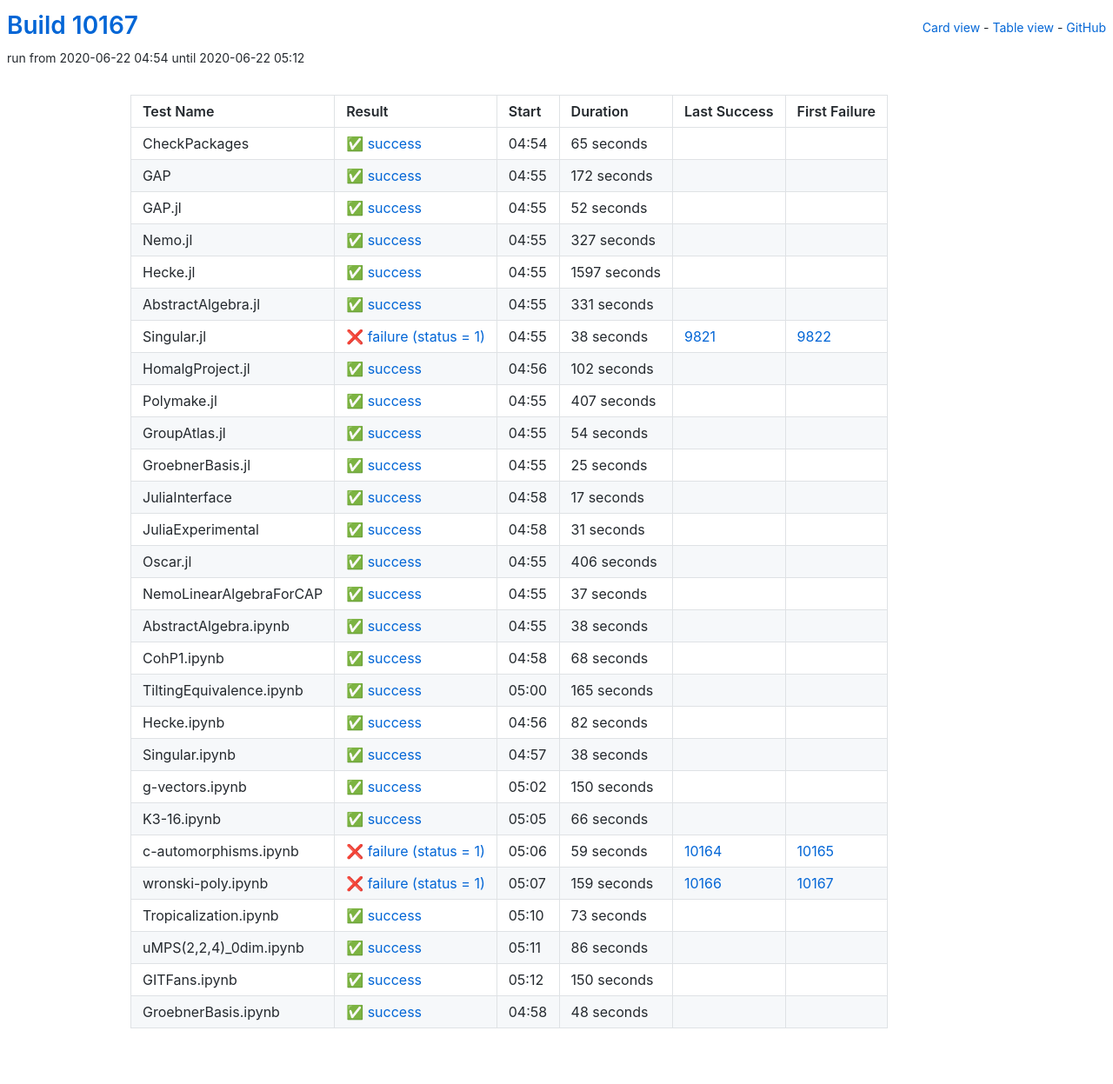
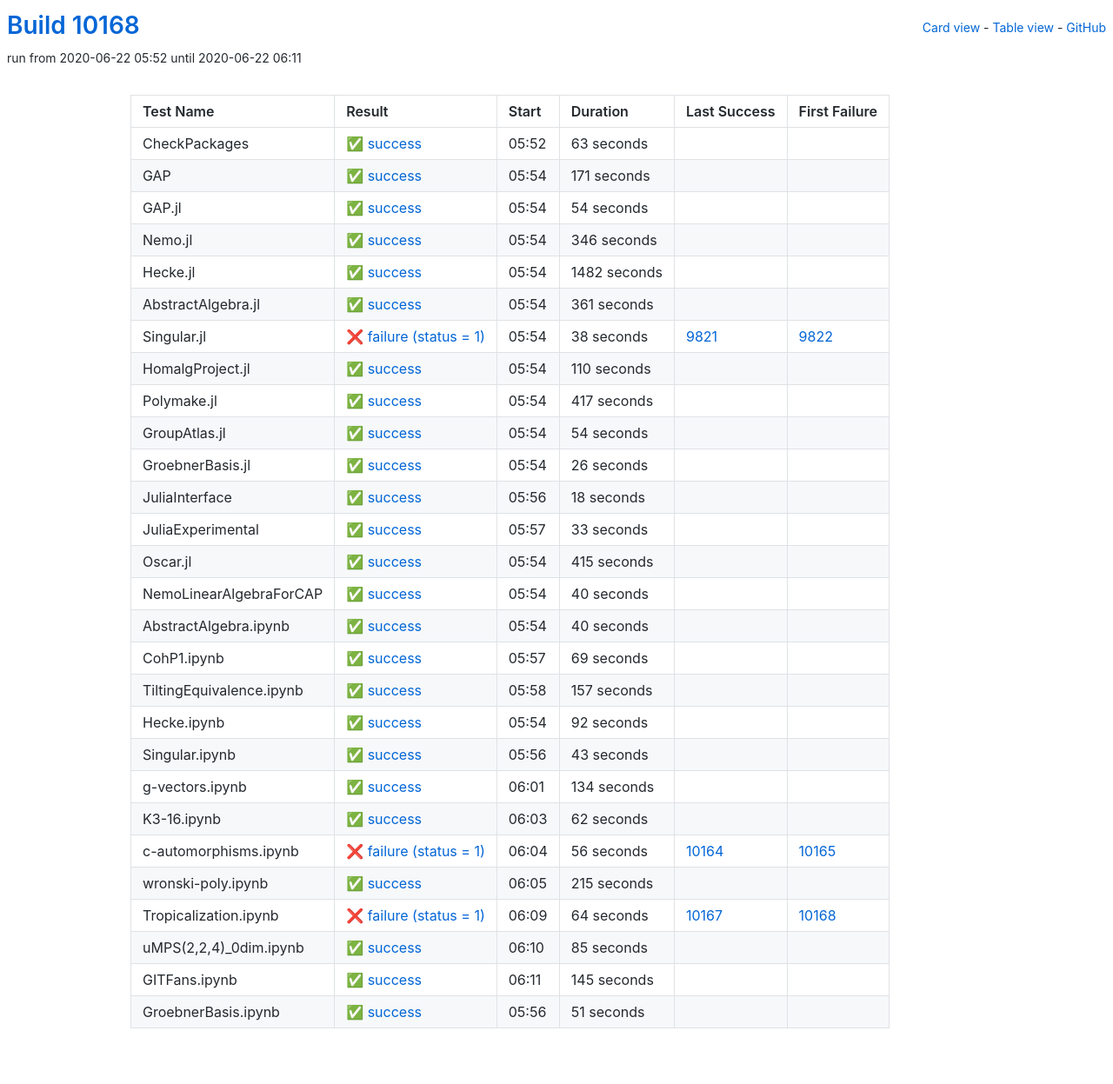
Before and after one commit to oscar-system/oscar-ci-status, a Jekyll site: the page built from table.html, in a window 1280 px wide. Shown: the whole page at 87% size. Built offline with Jekyll 4.4.1, drawn with Linux system fonts in a browser that asks for light colours.

Commit message:
Build #10168

```diff
--- a/_data/ci.yml
+++ b/_data/ci.yml
@@ -1,6 +1,6 @@
 ---
-build: 10167
-build_url: https://oscarci.mathematik.uni-kl.de/job/oscar/10167/
+build: 10168
+build_url: https://oscarci.mathematik.uni-kl.de/job/oscar/10168/
 job: oscar
 organization: oscar-system
 repo: oscar-ci-status
@@ -8,80 +8,80 @@
 tests:
 - name: CheckPackages
   id: checkpackages
-  log: https://oscarci.mathematik.uni-kl.de/job/oscar/10167/artifact/logs/build-10167/CheckPackages.log
-  start: 2020-06-22 04:54
+  log: https://oscarci.mathematik.uni-kl.de/job/oscar/10168/artifact/logs/build-10168/CheckPackages.log
+  start: 2020-06-22 05:52
   success: true
   exitcode: 0
   status: success
-  duration: 65
+  duration: 63
   last_success: false
   last_success_url:
   first_failure: false
   first_failure_url:
 - name: GAP
   id: gap
-  log: https://oscarci.mathematik.uni-kl.de/job/oscar/10167/artifact/logs/build-10167/GAP.log
-  start: 2020-06-22 04:55
+  log: https://oscarci.mathematik.uni-kl.de/job/oscar/10168/artifact/logs/build-10168/GAP.log
+  start: 2020-06-22 05:54
   success: true
   exitcode: 0
   status: success
-  duration: 172
+  duration: 171
   last_success: false
   last_success_url:
   first_failure: false
   first_failure_url:
 - name: GAP.jl
   id: gap-jl
-  log: https://oscarci.mathematik.uni-kl.de/job/oscar/10167/artifact/logs/build-10167/GAP.jl.log
-  start: 2020-06-22 04:55
+  log: https://oscarci.mathematik.uni-kl.de/job/oscar/10168/artifact/logs/build-10168/GAP.jl.log
+  start: 2020-06-22 05:54
   success: true
   exitcode: 0
   status: success
-  duration: 52
+  duration: 54
   last_success: false
   last_success_url:
   first_failure: false
   first_failure_url:
 - name: Nemo.jl
   id: nemo-jl
-  log: https://oscarci.mathematik.uni-kl.de/job/oscar/10167/artifact/logs/build-10167/Nemo.jl.log
-  start: 2020-06-22 04:55
+  log: https://oscarci.mathematik.uni-kl.de/job/oscar/10168/artifact/logs/build-10168/Nemo.jl.log
+  start: 2020-06-22 05:54
   success: true
   exitcode: 0
   status: success
-  duration: 327
+  duration: 346
   last_success: false
   last_success_url:
   first_failure: false
   first_failure_url:
 - name: Hecke.jl
   id: hecke-jl
-  log: https://oscarci.mathematik.uni-kl.de/job/oscar/10167/artifact/logs/build-10167/Hecke.jl.log
-  start: 2020-06-22 04:55
+  log: https://oscarci.mathematik.uni-kl.de/job/oscar/10168/artifact/logs/build-10168/Hecke.jl.log
+  start: 2020-06-22 05:54
   success: true
   exitcode: 0
   status: success
-  duration: 1597
+  duration: 1482
   last_success: false
   last_success_url:
   first_failure: false
   first_failure_url:
 - name: AbstractAlgebra.jl
   id: abstractalgebra-jl
-  log: https://oscarci.mathematik.uni-kl.de/job/oscar/10167/artifact/logs/build-10167/AbstractAlgebra.jl.log
-  start: 2020-06-22 04:55
+  log: https://oscarci.mathematik.uni-kl.de/job/oscar/10168/artifact/logs/build-10168/AbstractAlgebra.jl.log
+  start: 2020-06-22 05:54
   success: true
   exitcode: 0
   status: success
-  duration: 331
+  duration: 361
   last_success: false
   last_success_url:
   first_failure: false
   first_failure_url:
 - name: Singular.jl
   id: singular-jl
-  log: https://oscarci.mathematik.uni-kl.de/job/oscar/10167/artifact/logs/build-10167/Singular.jl.log
-  start: 2020-06-22 04:55
+  log: https://oscarci.mathematik.uni-kl.de/job/oscar/10168/artifact/logs/build-10168/Singular.jl.log
+  start: 2020-06-22 05:54
   success: false
   exitcode: 1
   status: failure
@@ -92,32 +92,32 @@
   first_failure_url: https://oscarci.mathematik.uni-kl.de/job/oscar/9822/
 - name: HomalgProject.jl
   id: homalgproject-jl
-  log: https://oscarci.mathematik.uni-kl.de/job/oscar/10167/artifact/logs/build-10167/HomalgProject.jl.log
-  start: 2020-06-22 04:56
+  log: https://oscarci.mathematik.uni-kl.de/job/oscar/10168/artifact/logs/build-10168/HomalgProject.jl.log
+  start: 2020-06-22 05:54
   success: true
   exitcode: 0
   status: success
-  duration: 102
+  duration: 110
   last_success: false
   last_success_url:
   first_failure: false
   first_failure_url:
 - name: Polymake.jl
   id: polymake-jl
-  log: https://oscarci.mathematik.uni-kl.de/job/oscar/10167/artifact/logs/build-10167/Polymake.jl.log
-  start: 2020-06-22 04:55
+  log: https://oscarci.mathematik.uni-kl.de/job/oscar/10168/artifact/logs/build-10168/Polymake.jl.log
+  start: 2020-06-22 05:54
   success: true
   exitcode: 0
   status: success
-  duration: 407
+  duration: 417
   last_success: false
   last_success_url:
   first_failure: false
   first_failure_url:
 - name: GroupAtlas.jl
   id: groupatlas-jl
-  log: https://oscarci.mathematik.uni-kl.de/job/oscar/10167/artifact/logs/build-10167/GroupAtlas.jl.log
-  start: 2020-06-22 04:55
+  log: https://oscarci.mathematik.uni-kl.de/job/oscar/10168/artifact/logs/build-10168/GroupAtlas.jl.log
+  start: 2020-06-22 05:54
   success: true
   exitcode: 0
   status: success
@@ -128,216 +128,216 @@
   first_failure_url:
 - name: GroebnerBasis.jl
   id: groebnerbasis-jl
-  log: https://oscarci.mathematik.uni-kl.de/job/oscar/10167/artifact/logs/build-10167/GroebnerBasis.jl.log
-  start: 2020-06-22 04:55
+  log: https://oscarci.mathematik.uni-kl.de/job/oscar/10168/artifact/logs/build-10168/GroebnerBasis.jl.log
+  start: 2020-06-22 05:54
   success: true
   exitcode: 0
   status: success
-  duration: 25
+  duration: 26
   last_success: false
   last_success_url:
   first_failure: false
   first_failure_url:
 - name: JuliaInterface
   id: juliainterface
-  log: https://oscarci.mathematik.uni-kl.de/job/oscar/10167/artifact/logs/build-10167/JuliaInterface.log
-  start: 2020-06-22 04:58
+  log: https://oscarci.mathematik.uni-kl.de/job/oscar/10168/artifact/logs/build-10168/JuliaInterface.log
+  start: 2020-06-22 05:56
   success: true
   exitcode: 0
   status: success
-  duration: 17
+  duration: 18
   last_success: false
   last_success_url:
   first_failure: false
   first_failure_url:
 - name: JuliaExperimental
   id: juliaexperimental
-  log: https://oscarci.mathematik.uni-kl.de/job/oscar/10167/artifact/logs/build-10167/JuliaExperimental.log
-  start: 2020-06-22 04:58
+  log: https://oscarci.mathematik.uni-kl.de/job/oscar/10168/artifact/logs/build-10168/JuliaExperimental.log
+  start: 2020-06-22 05:57
   success: true
   exitcode: 0
   status: success
-  duration: 31
+  duration: 33
   last_success: false
   last_success_url:
   first_failure: false
   first_failure_url:
 - name: Oscar.jl
   id: oscar-jl
-  log: https://oscarci.mathematik.uni-kl.de/job/oscar/10167/artifact/logs/build-10167/Oscar.jl.log
-  start: 2020-06-22 04:55
+  log: https://oscarci.mathematik.uni-kl.de/job/oscar/10168/artifact/logs/build-10168/Oscar.jl.log
+  start: 2020-06-22 05:54
   success: true
   exitcode: 0
   status: success
-  duration: 406
+  duration: 415
   last_success: false
   last_success_url:
   first_failure: false
   first_failure_url:
 - name: NemoLinearAlgebraForCAP
   id: nemolinearalgebraforcap
-  log: https://oscarci.mathematik.uni-kl.de/job/oscar/10167/artifact/logs/build-10167/NemoLinearAlgebraForCAP.log
-  start: 2020-06-22 04:55
+  log: https://oscarci.mathematik.uni-kl.de/job/oscar/10168/artifact/logs/build-10168/NemoLinearAlgebraForCAP.log
+  start: 2020-06-22 05:54
   success: true
   exitcode: 0
   status: success
-  duration: 37
+  duration: 40
   last_success: false
   last_success_url:
   first_failure: false
   first_failure_url:
 - name: AbstractAlgebra.ipynb
   id: abstractalgebra-ipynb
-  log: https://oscarci.mathematik.uni-kl.de/job/oscar/10167/artifact/logs/build-10167/AbstractAlgebra.ipynb.log
-  start: 2020-06-22 04:55
+  log: https://oscarci.mathematik.uni-kl.de/job/oscar/10168/artifact/logs/build-10168/AbstractAlgebra.ipynb.log
+  start: 2020-06-22 05:54
   success: true
   exitcode: 0
   status: success
-  duration: 38
+  duration: 40
   last_success: false
   last_success_url:
   first_failure: false
   first_failure_url:
 - name: CohP1.ipynb
   id: cohp1-ipynb
-  log: https://oscarci.mathematik.uni-kl.de/job/oscar/10167/artifact/logs/build-10167/CohP1.ipynb.log
-  start: 2020-06-22 04:58
+  log: https://oscarci.mathematik.uni-kl.de/job/oscar/10168/artifact/logs/build-10168/CohP1.ipynb.log
+  start: 2020-06-22 05:57
   success: true
   exitcode: 0
   status: success
-  duration: 68
+  duration: 69
   last_success: false
   last_success_url:
   first_failure: false
   first_failure_url:
 - name: TiltingEquivalence.ipynb
   id: tiltingequivalence-ipynb
-  log: https://oscarci.mathematik.uni-kl.de/job/oscar/10167/artifact/logs/build-10167/TiltingEquivalence.ipynb.log
-  start: 2020-06-22 05:00
+  log: https://oscarci.mathematik.uni-kl.de/job/oscar/10168/artifact/logs/build-10168/TiltingEquivalence.ipynb.log
+  start: 2020-06-22 05:58
   success: true
   exitcode: 0
   status: success
-  duration: 165
+  duration: 157
   last_success: false
   last_success_url:
   first_failure: false
   first_failure_url:
 - name: Hecke.ipynb
   id: hecke-ipynb
-  log: https://oscarci.mathematik.uni-kl.de/job/oscar/10167/artifact/logs/build-10167/Hecke.ipynb.log
-  start: 2020-06-22 04:56
+  log: https://oscarci.mathematik.uni-kl.de/job/oscar/10168/artifact/logs/build-10168/Hecke.ipynb.log
+  start: 2020-06-22 05:54
   success: true
   exitcode: 0
   status: success
-  duration: 82
+  duration: 92
   last_success: false
   last_success_url:
   first_failure: false
   first_failure_url:
 - name: Singular.ipynb
   id: singular-ipynb
-  log: https://oscarci.mathematik.uni-kl.de/job/oscar/10167/artifact/logs/build-10167/Singular.ipynb.log
-  start: 2020-06-22 04:57
+  log: https://oscarci.mathematik.uni-kl.de/job/oscar/10168/artifact/logs/build-10168/Singular.ipynb.log
+  start: 2020-06-22 05:56
   success: true
   exitcode: 0
   status: success
-  duration: 38
+  duration: 43
   last_success: false
   last_success_url:
   first_failure: false
   first_failure_url:
 - name: g-vectors.ipynb
   id: g-vectors-ipynb
-  log: https://oscarci.mathematik.uni-kl.de/job/oscar/10167/artifact/logs/build-10167/g-vectors.ipynb.log
-  start: 2020-06-22 05:02
+  log: https://oscarci.mathematik.uni-kl.de/job/oscar/10168/artifact/logs/build-10168/g-vectors.ipynb.log
+  start: 2020-06-22 06:01
   success: true
   exitcode: 0
   status: success
-  duration: 150
+  duration: 134
   last_success: false
   last_success_url:
   first_failure: false
   first_failure_url:
 - name: K3-16.ipynb
   id: k3-16-ipynb
-  log: https://oscarci.mathematik.uni-kl.de/job/oscar/10167/artifact/logs/build-10167/K3-16.ipynb.log
-  start: 2020-06-22 05:05
+  log: https://oscarci.mathematik.uni-kl.de/job/oscar/10168/artifact/logs/build-10168/K3-16.ipynb.log
+  start: 2020-06-22 06:03
   success: true
   exitcode: 0
   status: success
-  duration: 66
+  duration: 62
   last_success: false
   last_success_url:
   first_failure: false
   first_failure_url:
 - name: c-automorphisms.ipynb
   id: c-automorphisms-ipynb
-  log: https://oscarci.mathematik.uni-kl.de/job/oscar/10167/artifact/logs/build-10167/c-automorphisms.ipynb.log
-  start: 2020-06-22 05:06
+  log: https://oscarci.mathematik.uni-kl.de/job/oscar/10168/artifact/logs/build-10168/c-automorphisms.ipynb.log
+  start: 2020-06-22 06:04
   success: false
   exitcode: 1
   status: failure
-  duration: 59
+  duration: 56
   last_success: 10164
   last_success_url: https://oscarci.mathematik.uni-kl.de/job/oscar/10164/
   first_failure: 10165
   first_failure_url: https://oscarci.mathematik.uni-kl.de/job/oscar/10165/
 - name: wronski-poly.ipynb
   id: wronski-poly-ipynb
-  log: https://oscarci.mathematik.uni-kl.de/job/oscar/10167/artifact/logs/build-10167/wronski-poly.ipynb.log
-  start: 2020-06-22 05:07
-  success: false
-  exitcode: 1
-  status: failure
-  duration: 159
-  last_success: 10166
-  last_success_url: https://oscarci.mathematik.uni-kl.de/job/oscar/10166/
-  first_failure: 10167
-  first_failure_url: https://oscarci.mathematik.uni-kl.de/job/oscar/10167/
-- name: Tropicalization.ipynb
-  id: tropicalization-ipynb
-  log: https://oscarci.mathematik.uni-kl.de/job/oscar/10167/artifact/logs/build-10167/Tropicalization.ipynb.log
-  start: 2020-06-22 05:10
+  log: https://oscarci.mathematik.uni-kl.de/job/oscar/10168/artifact/logs/build-10168/wronski-poly.ipynb.log
+  start: 2020-06-22 06:05
   success: true
   exitcode: 0
   status: success
-  duration: 73
+  duration: 215
   last_success: false
   last_success_url:
   first_failure: false
   first_failure_url:
+- name: Tropicalization.ipynb
+  id: tropicalization-ipynb
+  log: https://oscarci.mathematik.uni-kl.de/job/oscar/10168/artifact/logs/build-10168/Tropicalization.ipynb.log
+  start: 2020-06-22 06:09
+  success: false
+  exitcode: 1
+  status: failure
+  duration: 64
+  last_success: 10167
+  last_success_url: https://oscarci.mathematik.uni-kl.de/job/oscar/10167/
+  first_failure: 10168
+  first_failure_url: https://oscarci.mathematik.uni-kl.de/job/oscar/10168/
 - name: uMPS(2,2,4)_0dim.ipynb
   id: umps-2-2-4-0dim-ipynb
-  log: https://oscarci.mathematik.uni-kl.de/job/oscar/10167/artifact/logs/build-10167/uMPS-2-2-4-_0dim.ipynb.log
-  start: 2020-06-22 05:11
+  log: https://oscarci.mathematik.uni-kl.de/job/oscar/10168/artifact/logs/build-10168/uMPS-2-2-4-_0dim.ipynb.log
+  start: 2020-06-22 06:10
   success: true
   exitcode: 0
   status: success
-  duration: 86
+  duration: 85
   last_success: false
   last_success_url:
   first_failure: false
   first_failure_url:
 - name: GITFans.ipynb
   id: gitfans-ipynb
-  log: https://oscarci.mathematik.uni-kl.de/job/oscar/10167/artifact/logs/build-10167/GITFans.ipynb.log
-  start: 2020-06-22 05:12
+  log: https://oscarci.mathematik.uni-kl.de/job/oscar/10168/artifact/logs/build-10168/GITFans.ipynb.log
+  start: 2020-06-22 06:11
   success: true
   exitcode: 0
   status: success
-  duration: 150
+  duration: 145
   last_success: false
   last_success_url:
   first_failure: false
   first_failure_url:
 - name: GroebnerBasis.ipynb
   id: groebnerbasis-ipynb
-  log: https://oscarci.mathematik.uni-kl.de/job/oscar/10167/artifact/logs/build-10167/GroebnerBasis.ipynb.log
-  start: 2020-06-22 04:58
+  log: https://oscarci.mathematik.uni-kl.de/job/oscar/10168/artifact/logs/build-10168/GroebnerBasis.ipynb.log
+  start: 2020-06-22 05:56
   success: true
   exitcode: 0
   status: success
-  duration: 48
+  duration: 51
   last_success: false
   last_success_url:
   first_failure: false
```
Also changed, not shown: README.md.
